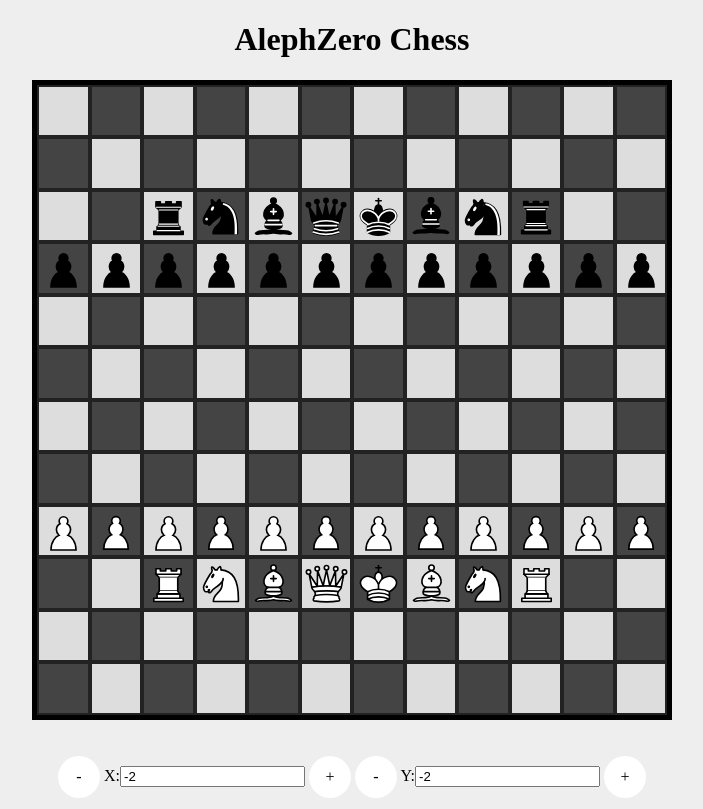
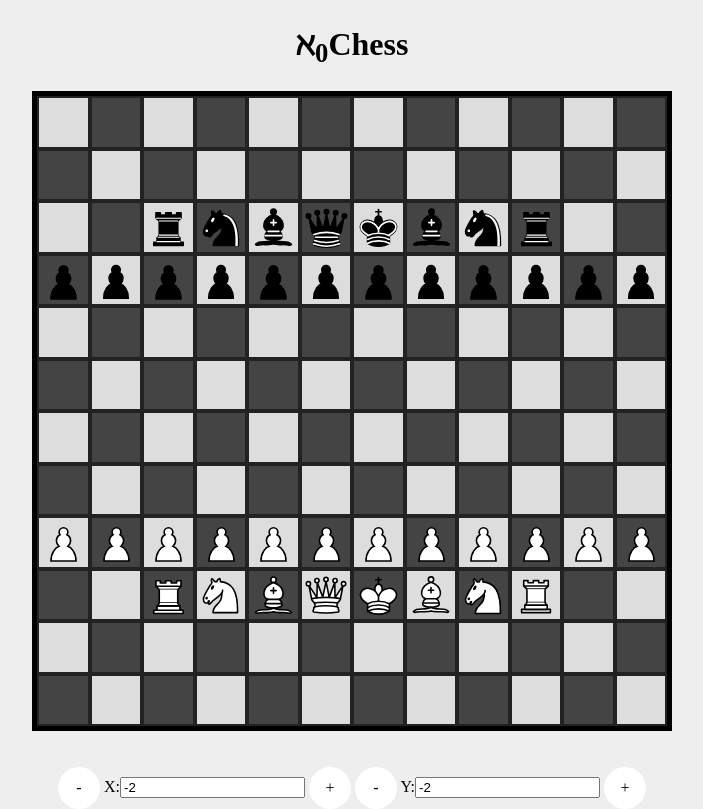
Before and after one commit to JohnathonNow/alephzero-chess, a plain HTML site: page backend/static/index.html in a window 1280 px wide. Shown: the whole page, without its empty margins (288-991 px from the left). Drawn offline with Linux system fonts and the light colour scheme.

Commit message:
Change title

```diff
--- a/backend/static/index.html
+++ b/backend/static/index.html
@@ -22,7 +22,7 @@
         <title>AlephZero Chess</title>
     </head>
     <body>
-        <h1>AlephZero Chess</h1>
+        <h1>ℵ<sub>0</sub>Chess</h1>
         <div id="view">
             <ul id='zoomable'></ul>
         </div>
```
Also changed, not shown: docs/index.html (+1 -1 lines).
